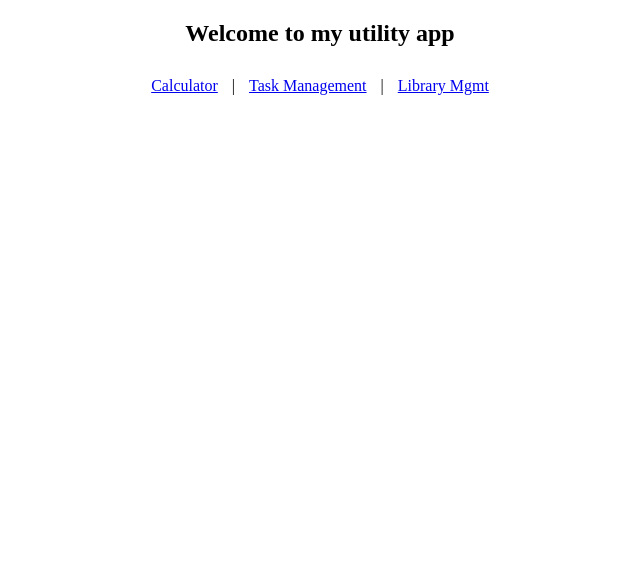
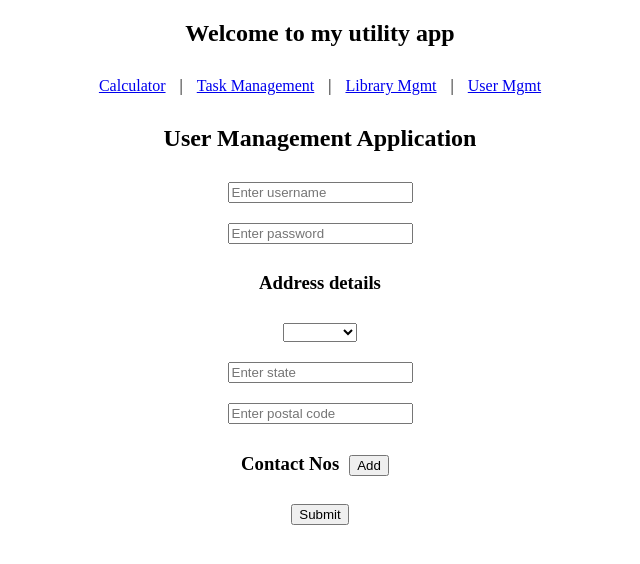
Before and after one commit to mehulchopradev/infosys-angular, an Angular app: page /users in a window 1280 px wide. Before the commit this address led to /. Shown: the top 564 px of the page, without its empty margins (320-960 px from the left). Built offline with nearby package versions, Linux system fonts and the light colour scheme.

Commit message:
finished user reactive form

```diff
--- a/src/app/app-routing.module.ts
+++ b/src/app/app-routing.module.ts
@@ -5,6 +5,7 @@ import { BookDetailsComponent } from './lib-mgmt/library/book-details/book-detai
 import { BooksComponent } from './lib-mgmt/library/books/books.component';
 import { LibraryComponent } from './lib-mgmt/library/library.component';
 import { TodosComponent } from './todos/todos.component';
+import { UsersComponent } from './user-mgmt/users/users.component';
 
 const routes: Routes = [
   { path: 'calc', component: CalculatorComponent },
@@ -12,7 +13,8 @@ const routes: Routes = [
   { path: 'library', component: LibraryComponent, children: [
     { path: 'books', component: BooksComponent },
     { path: 'book-details/:bookId', component: BookDetailsComponent }
-  ]}
+  ]},
+  { path: 'users', component: UsersComponent }
 ];
 
 @NgModule({
--- a/src/app/app.component.html
+++ b/src/app/app.component.html
@@ -34,7 +34,8 @@
   <div class="header">
     <h2>Welcome to my utility app</h2>
     <div class="nav">
-      <a routerLink="calc">Calculator</a> | <a routerLink="todos">Task Management</a> | <a routerLink="library/books">Library Mgmt</a>
+      <a routerLink="calc">Calculator</a> | <a routerLink="todos">Task Management</a> | <a routerLink="library/books">Library Mgmt</a> |
+      <a routerLink="users">User Mgmt</a>
     </div>
   </div>
   <div class="content">
--- a/src/app/app.module.ts
+++ b/src/app/app.module.ts
@@ -11,6 +11,7 @@ import { TodosAppService } from './todos-app.service';
 import { CommonUtilitiesModule } from './common-utilities/common-utilities.module';
 import { CalcModule } from './calc/calc.module';
 import { LibMgmtModule } from './lib-mgmt/lib-mgmt.module';
+import { UserMgmtModule } from './user-mgmt/user-mgmt.module';
 
 @NgModule({
   declarations: [
@@ -25,7 +26,8 @@ import { LibMgmtModule } from './lib-mgmt/lib-mgmt.module';
     FormsModule,
     CommonUtilitiesModule,
     CalcModule,
-    LibMgmtModule
+    LibMgmtModule,
+    UserMgmtModule
   ],
   providers: [
     TodosAppService
--- /dev/null
+++ b/src/app/user-mgmt/types/user.ts
@@ -0,0 +1,12 @@
+export type Address = {
+  state: string;
+  country: string;
+  postalCode: number;
+}
+
+export type User = {
+  username: string;
+  password: string;
+  address: Address;
+  contactNos?: string[]
+}
--- /dev/null
+++ b/src/app/user-mgmt/users/users.component.html
@@ -0,0 +1,33 @@
+<h2>User Management Application</h2>
+<form [formGroup]="userFormGroup">
+  <div>
+    <input type="text" placeholder="Enter username" formControlName="username">
+  </div>
+  <div>
+    <input type="password" placeholder="Enter password" formControlName="password">
+  </div>
+  <div formGroupName="address">
+    <h3>Address details</h3>
+    <div>
+      <select formControlName="country">
+        <option value="IN">India</option>
+        <option value="AU">Australia</option>
+      </select>
+    </div>
+    <div>
+      <input type="text" placeholder="Enter state" formControlName="state">
+    </div>
+    <div>
+      <input type="number" placeholder="Enter postal code" formControlName="postalCode">
+    </div>
+  </div>
+  <div formArrayName="contactNos">
+    <h3 style="display: inline-block;">Contact Nos</h3><button (click)="onAdd()">Add</button>
+    <div *ngFor="let contactNoControl of contactNos.controls; let i = index">
+      <input type="text" placeholder="Enter number" [formControlName]="i"><button (click)="onDelete(i)">Delete</button>
+    </div>
+  </div>
+  <div>
+    <button (click)="onSave()">Submit</button>
+  </div>
+</form>
--- /dev/null
+++ b/src/app/user-mgmt/users/users.component.scss
@@ -0,0 +1,3 @@
+input, select, button {
+  margin: 10px;
+}
--- /dev/null
+++ b/src/app/user-mgmt/users/users.component.ts
@@ -0,0 +1,45 @@
+import { Component, OnInit } from '@angular/core';
+import { AbstractControl, FormArray, FormBuilder, FormGroup } from '@angular/forms';
+import { User } from '../types/user';
+
+@Component({
+  selector: 'app-users',
+  templateUrl: './users.component.html',
+  styleUrls: ['./users.component.scss']
+})
+export class UsersComponent implements OnInit {
+
+  userFormGroup!: FormGroup;
+
+  constructor(private fb: FormBuilder) { }
+
+  ngOnInit(): void {
+    this.userFormGroup = this.fb.group({
+      username: [''],
+      password: [''],
+      address: this.fb.group({ // nested form groups
+        country: [''],
+        state: [''],
+        postalCode: ['']
+      }),
+      contactNos: this.fb.array([]),
+    });
+  }
+
+  onSave() {
+    const data: User = this.userFormGroup.value as User;
+    debugger;
+  }
+
+  get contactNos(): FormArray {
+    return this.userFormGroup.get('contactNos') as FormArray;
+  }
+
+  onAdd(): void {
+    this.contactNos.push(this.fb.control(''));
+  }
+
+  onDelete(index: number): void {
+    this.contactNos.removeAt(index);
+  }
+}
```
Also changed, not shown: src/app/user-mgmt/user-mgmt.module.ts (added, +17 -0 lines), 1 other file (tests, documents, lock files or other folders).
